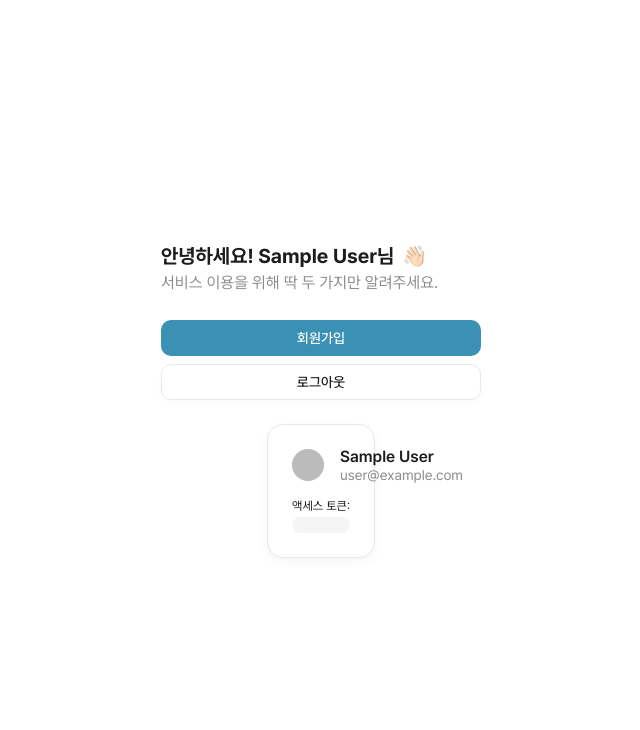
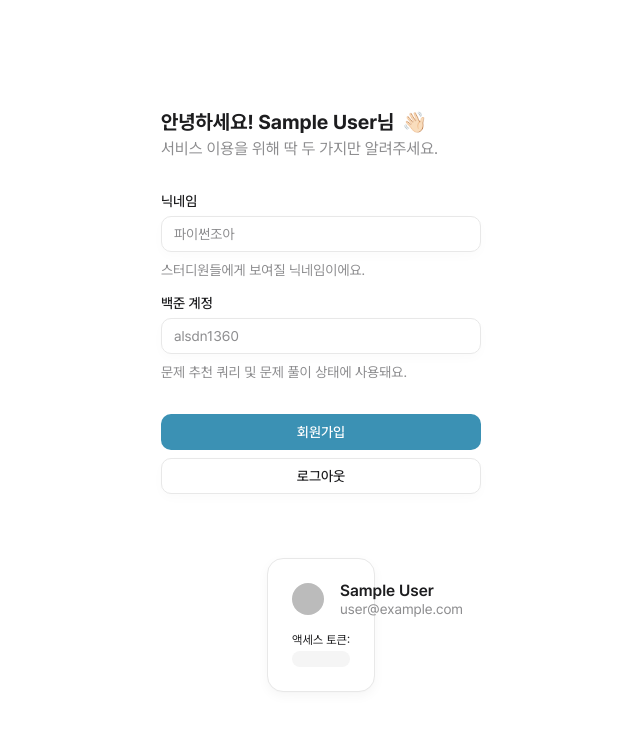
Before and after one commit to Team-CodTe/codte-frontend, a Next.js app: page /sign-up in a window 1280 px wide. Shown: the top 730 px of the page, without its empty margins (319-959 px from the left). Built offline with nearby package versions, Linux system fonts and the light colour scheme; no server answers; sample sign-in values are in the browser's storage; a web font is replaced by a local one.

Commit message:
Feat: 회원가입 폼 추가
- zod, react-hook-form을 이용한 회원가입 폼 구현
- Prettier 적용 오류 해결

```diff
--- a/package.json
+++ b/package.json
@@ -18,8 +18,10 @@
     ]
   },
   "dependencies": {
+    "@hookform/resolvers": "^5.2.2",
     "@radix-ui/react-avatar": "^1.1.11",
     "@radix-ui/react-dropdown-menu": "^2.1.16",
+    "@radix-ui/react-label": "^2.1.8",
     "@radix-ui/react-navigation-menu": "^1.2.14",
     "@radix-ui/react-scroll-area": "^1.2.10",
     "@radix-ui/react-separator": "^1.1.8",
@@ -34,6 +36,7 @@
     "next-themes": "^0.4.6",
     "react": "19.2.0",
     "react-dom": "19.2.0",
+    "react-hook-form": "^7.67.0",
     "react-icons": "^5.5.0",
     "tailwind-merge": "^3.4.0",
     "zod": "^4.1.13"
@@ -44,7 +47,6 @@
     "@types/react": "^19",
     "@types/react-dom": "^19",
     "babel-plugin-react-compiler": "1.0.0",
-    "baseline-browser-mapping": "^2.8.32",
     "eslint": "^9",
     "eslint-config-next": "16.0.3",
     "eslint-config-prettier": "^10.1.8",
--- a/prettier.config.js
+++ b/prettier.config.mjs
@@ -1,8 +1,9 @@
 /**
  * Prettier Configuration
  * @see https://prettier.io/docs/options
+ * @type {import("prettier").Config}
  */
-module.exports = {
+const config = {
   /**
    * 한 줄 최대 길이 80자로 제한 (자동 줄바꿈 기준)
    * @see https://prettier.io/docs/options#print-width
@@ -87,3 +88,5 @@
    */
   plugins: ['prettier-plugin-tailwindcss'],
 };
+
+export default config;
--- a/src/app/sign-up/page.tsx
+++ b/src/app/sign-up/page.tsx
@@ -1,5 +1,4 @@
-import { Button } from '@/components/ui/Button';
-import { LogoutButton } from '@/features/sign-up/components/LogoutButton';
+import { SignUpForm } from '@/features/sign-up/components/SignUpForm';
 import { TestAuthCard } from '@/features/sign-up/components/test/TestAuthCard';
 import { auth } from '@/lib/auth';
 import { redirect } from 'next/navigation';
@@ -18,27 +17,19 @@
   }
 
   return (
-    <div className="flex min-h-screen w-screen flex-col items-center justify-center gap-6 p-5 md:p-5">
-      <div className="w-full max-w-xs space-y-6">
-        <div className="flex flex-col items-start leading-relaxed">
+    <div className="flex min-h-screen w-screen flex-col items-center justify-center gap-16 p-5 md:p-5">
+      <div className="flex w-full max-w-xs flex-col gap-8">
+        <div className="leading-relaxed">
           <div className="flex items-center gap-2">
-            <h2 className="text-xl font-bold">안녕하세요! {user?.name}님 </h2>
+            <h2 className="text-xl font-bold">안녕하세요! {user.name}님 </h2>
             <span className="font-toss-face text-xl">👋🏻</span>
           </div>
           <div className="text-muted-foreground">
             <span>서비스 이용을 위해 딱 두 가지만 알려주세요.</span>
           </div>
         </div>
-
-        {/** @todo 회원가입 폼(닉네임, 백준 계정) 추가 */}
-        <></>
-
-        <div className="flex flex-col gap-2">
-          <Button className="w-full">회원가입</Button>
-          <LogoutButton />
-        </div>
+        <SignUpForm />
       </div>
-
       {/** 로그인 완료 테스트 카드 - 개발 환경에서만 표시 */}
       {process.env.NODE_ENV === 'development' && (
         <div>
--- /dev/null
+++ b/src/components/ui/Form.tsx
@@ -0,0 +1,167 @@
+'use client';
+
+import * as React from 'react';
+import {
+  Controller,
+  type ControllerProps,
+  type FieldPath,
+  type FieldValues,
+  FormProvider,
+  useFormContext,
+  useFormState,
+} from 'react-hook-form';
+
+import { Label } from '@/components/ui/Label';
+import { cn } from '@/lib/utils';
+import type * as LabelPrimitive from '@radix-ui/react-label';
+import { Slot } from '@radix-ui/react-slot';
+
+const Form = FormProvider;
+
+type FormFieldContextValue<
+  TFieldValues extends FieldValues = FieldValues,
+  TName extends FieldPath<TFieldValues> = FieldPath<TFieldValues>,
+> = {
+  name: TName;
+};
+
+const FormFieldContext = React.createContext<FormFieldContextValue>(
+  {} as FormFieldContextValue,
+);
+
+const FormField = <
+  TFieldValues extends FieldValues = FieldValues,
+  TName extends FieldPath<TFieldValues> = FieldPath<TFieldValues>,
+>({
+  ...props
+}: ControllerProps<TFieldValues, TName>) => {
+  return (
+    <FormFieldContext.Provider value={{ name: props.name }}>
+      <Controller {...props} />
+    </FormFieldContext.Provider>
+  );
+};
+
+const useFormField = () => {
+  const fieldContext = React.useContext(FormFieldContext);
+  const itemContext = React.useContext(FormItemContext);
+  const { getFieldState } = useFormContext();
+  const formState = useFormState({ name: fieldContext.name });
+  const fieldState = getFieldState(fieldContext.name, formState);
+
+  if (!fieldContext) {
+    throw new Error('useFormField should be used within <FormField>');
+  }
+
+  const { id } = itemContext;
+
+  return {
+    id,
+    name: fieldContext.name,
+    formItemId: `${id}-form-item`,
+    formDescriptionId: `${id}-form-item-description`,
+    formMessageId: `${id}-form-item-message`,
+    ...fieldState,
+  };
+};
+
+type FormItemContextValue = {
+  id: string;
+};
+
+const FormItemContext = React.createContext<FormItemContextValue>(
+  {} as FormItemContextValue,
+);
+
+function FormItem({ className, ...props }: React.ComponentProps<'div'>) {
+  const id = React.useId();
+
+  return (
+    <FormItemContext.Provider value={{ id }}>
+      <div
+        data-slot="form-item"
+        className={cn('grid gap-2', className)}
+        {...props}
+      />
+    </FormItemContext.Provider>
+  );
+}
+
+function FormLabel({
+  className,
+  ...props
+}: React.ComponentProps<typeof LabelPrimitive.Root>) {
+  const { error, formItemId } = useFormField();
+
+  return (
+    <Label
+      data-slot="form-label"
+      data-error={!!error}
+      className={cn('data-[error=true]:text-destructive', className)}
+      htmlFor={formItemId}
+      {...props}
+    />
+  );
+}
+
+function FormControl({ ...props }: React.ComponentProps<typeof Slot>) {
+  const { error, formItemId, formDescriptionId, formMessageId } =
+    useFormField();
+
+  return (
+    <Slot
+      data-slot="form-control"
+      id={formItemId}
+      aria-describedby={
+        !error
+          ? `${formDescriptionId}`
+          : `${formDescriptionId} ${formMessageId}`
+      }
+      aria-invalid={!!error}
+      {...props}
+    />
+  );
+}
+
+function FormDescription({ className, ...props }: React.ComponentProps<'p'>) {
+  const { formDescriptionId } = useFormField();
+
+  return (
+    <p
+      data-slot="form-description"
+      id={formDescriptionId}
+      className={cn('text-muted-foreground text-sm', className)}
+      {...props}
+    />
+  );
+}
+
+function FormMessage({ className, ...props }: React.ComponentProps<'p'>) {
+  const { error, formMessageId } = useFormField();
+  const body = error ? String(error?.message ?? '') : props.children;
+
+  if (!body) {
+    return null;
+  }
+
+  return (
+    <p
+      data-slot="form-message"
+      id={formMessageId}
+      className={cn('text-destructive text-sm', className)}
+      {...props}>
+      {body}
+    </p>
+  );
+}
+
+export {
+  useFormField,
+  Form,
+  FormItem,
+  FormLabel,
+  FormControl,
+  FormDescription,
+  FormMessage,
+  FormField,
+};
--- /dev/null
+++ b/src/components/ui/Label.tsx
@@ -0,0 +1,24 @@
+'use client';
+
+import * as React from 'react';
+
+import { cn } from '@/lib/utils';
+import * as LabelPrimitive from '@radix-ui/react-label';
+
+function Label({
+  className,
+  ...props
+}: React.ComponentProps<typeof LabelPrimitive.Root>) {
+  return (
+    <LabelPrimitive.Root
+      data-slot="label"
+      className={cn(
+        'flex items-center gap-2 text-sm leading-none font-medium select-none group-data-[disabled=true]:pointer-events-none group-data-[disabled=true]:opacity-50 peer-disabled:cursor-not-allowed peer-disabled:opacity-50',
+        className,
+      )}
+      {...props}
+    />
+  );
+}
+
+export { Label };
--- /dev/null
+++ b/src/features/sign-up/components/SignUpForm.tsx
@@ -0,0 +1,107 @@
+'use client';
+
+import { useForm } from 'react-hook-form';
+
+import { Button } from '@/components/ui/Button';
+import {
+  Form,
+  FormControl,
+  FormDescription,
+  FormField,
+  FormItem,
+  FormLabel,
+  FormMessage,
+} from '@/components/ui/Form';
+import { Input } from '@/components/ui/Input';
+import { zodResolver } from '@hookform/resolvers/zod';
+import { z } from 'zod';
+
+import { LogoutButton } from './LogoutButton';
+
+const SignUpFormSchema = z.object({
+  nickname: z
+    .string()
+    .min(2, '닉네임은 최소 2글자 이상이어야 합니다.')
+    .max(15, '닉네임은 최대 15글자 이하이어야 합니다.'),
+  bojUsername: z.string().min(1, 'BOJ 사용자 이름은 필수입니다.'),
+});
+
+export const SignUpForm = () => {
+  const form = useForm<z.infer<typeof SignUpFormSchema>>({
+    resolver: zodResolver(SignUpFormSchema),
+    defaultValues: {
+      nickname: '',
+      bojUsername: '',
+    },
+  });
+
+  const onSubmit = (data: z.infer<typeof SignUpFormSchema>) => {
+    /** @todo 회원가입 폼 전송 API 추가 */
+    console.log(data);
+  };
+
+  return (
+    <Form {...form}>
+      <form
+        onSubmit={form.handleSubmit(onSubmit)}
+        className="flex flex-col gap-8">
+        <div className="flex flex-col gap-4">
+          <FormField
+            aria-label="닉네임"
+            control={form.control}
+            name="nickname"
+            render={({ field }) => (
+              <FormItem>
+                <FormLabel>닉네임</FormLabel>
+                <FormControl>
+                  <Input
+                    id="nickname"
+                    type="text"
+                    inputMode="text"
+                    placeholder="파이썬조아"
+                    {...field}
+                  />
+                </FormControl>
+                <FormDescription>
+                  스터디원들에게 보여질 닉네임이에요.
+                </FormDescription>
+                <FormMessage />
+              </FormItem>
+            )}
+          />
+
+          <FormField
+            aria-label="백준 계정"
+            control={form.control}
+            name="bojUsername"
+            render={({ field }) => (
+              <FormItem>
+                <FormLabel>백준 계정</FormLabel>
+                <FormControl>
+                  <Input
+                    id="bojUsername"
+                    type="text"
+                    inputMode="text"
+                    placeholder="alsdn1360"
+                    {...field}
+                  />
+                </FormControl>
+                <FormDescription>
+                  문제 추천 쿼리 및 문제 풀이 상태에 사용돼요.
+                </FormDescription>
+                <FormMessage />
+              </FormItem>
+            )}
+          />
+        </div>
+
+        <div className="flex flex-col gap-2">
+          <Button type="submit" className="w-full">
+            회원가입
+          </Button>
+          <LogoutButton />
+        </div>
+      </form>
+    </Form>
+  );
+};
```
Also changed, not shown: 1 other file (tests, documents, lock files or other folders).
